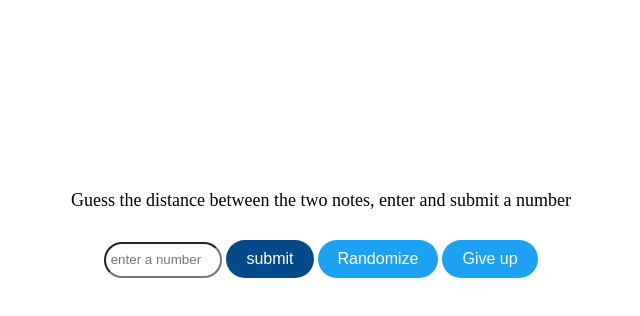
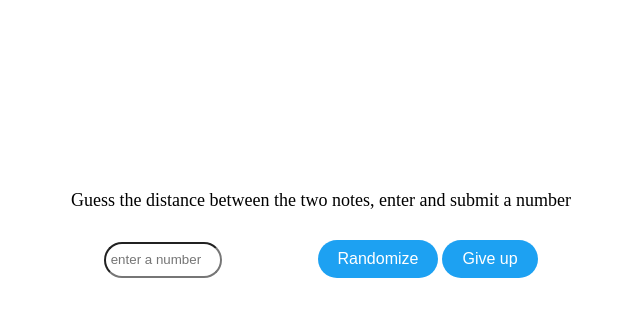
Before and after one commit to Ranger03/SemitoneWebApp, a website: page index.html in a window 1280 px wide. In both pictures the pointer is over the button "submit". Shown: the part 278-594 px from the top of the page, without its empty margins (319-959 px from the left). Drawn offline with Linux system fonts and the light colour scheme.

Commit message:
Update style.css

```diff
--- a/style/style.css
+++ b/style/style.css
@@ -53,7 +53,7 @@
 
 }
 .buttons:hover {
-    background-color: #04498a;
+    background-color: white; #04498a;
 }
 
 .highlight {
```
